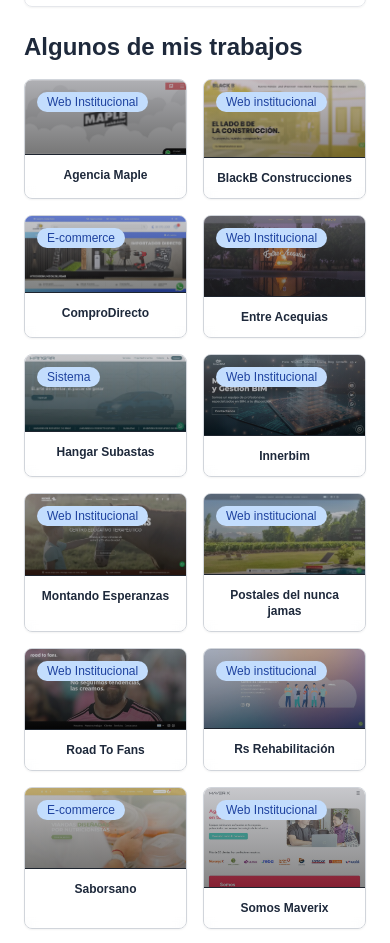
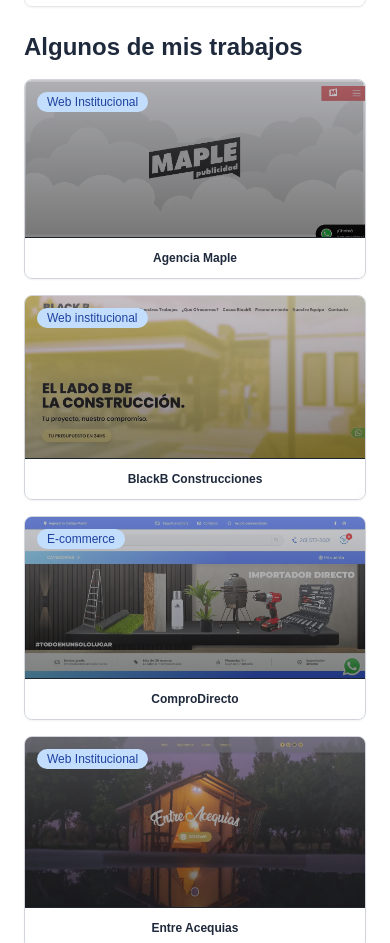
Before and after one commit to maximengo/mengoweb, an Astro site: page / in a window 390 px wide. Shown: the part 1890-2833 px from the top of the page. Built offline with nearby package versions, Linux system fonts and the light colour scheme; Astro itself is replaced by a stand-in of ours.

Commit message:
Proyectos mas grande en responsivo

```diff
--- a/src/layouts/Proyectos.astro
+++ b/src/layouts/Proyectos.astro
@@ -8,7 +8,7 @@
     <h2 class="text-2xl font-bold mb-4 text-slate-800 dark:text-white flex justify-between">
        Algunos de mis trabajos
     </h2>
-    <section class="grid gap-4 lg:gap-6 grid-cols-2 lg:grid-cols-3">
+    <section class="grid gap-4 lg:gap-6 grid-cols-1 lg:grid-cols-3">
         {
             proyectos.map((proyecto) => {
                 const { slug, data } = proyecto;
```
